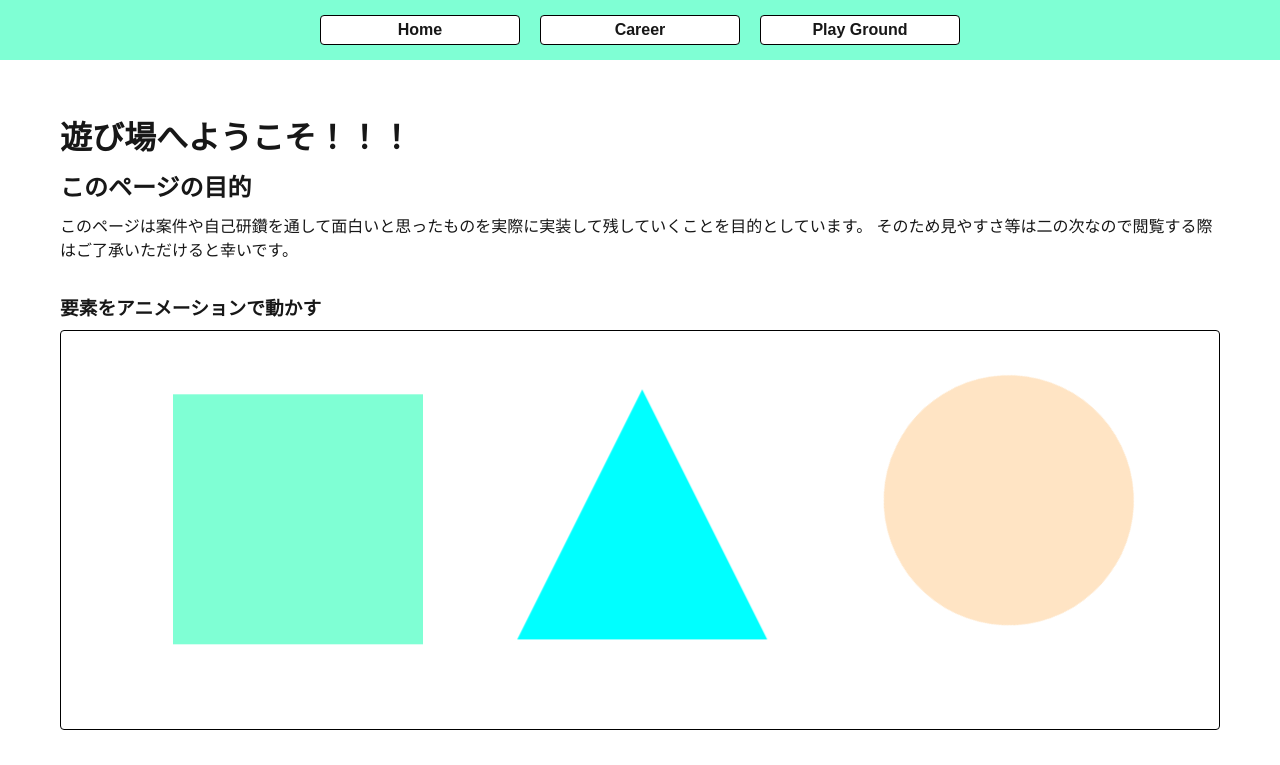
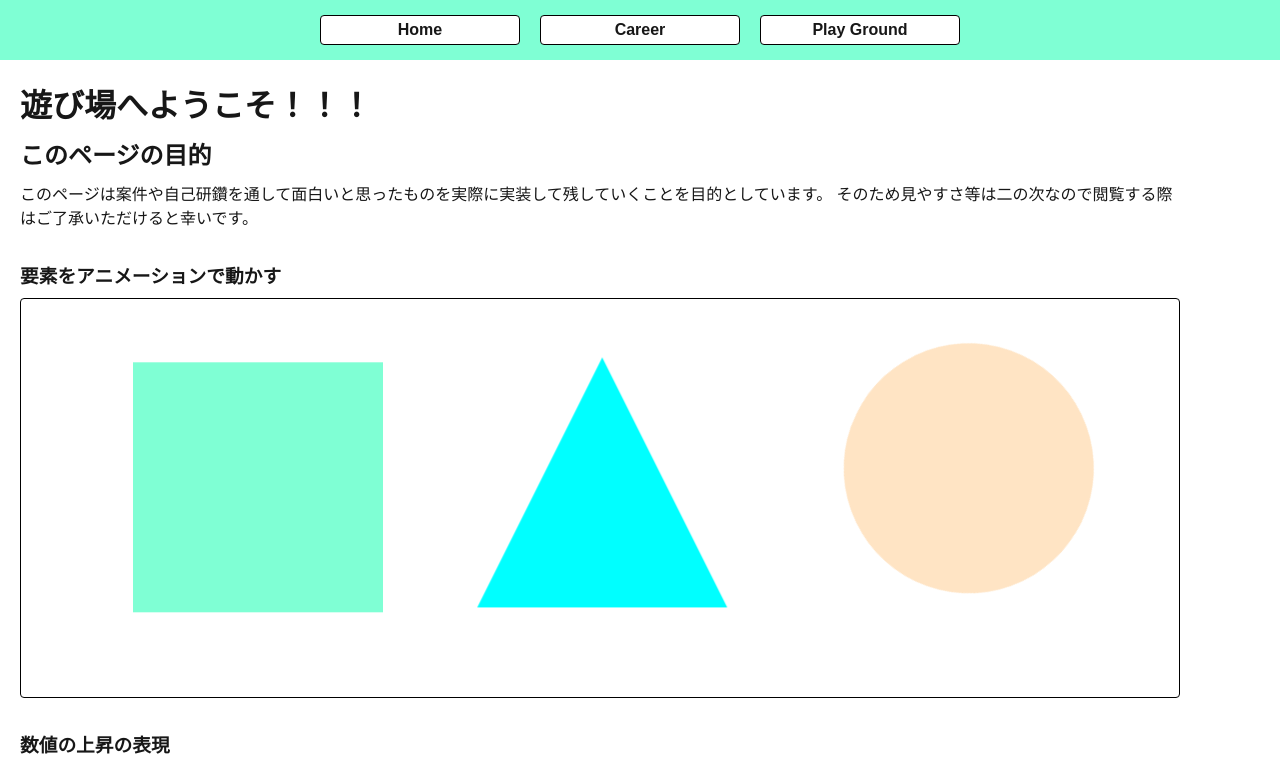
Before and after one commit to TatsuA-labs/my_portfolio, a Next.js app: page /play_ground in a window 1280 px wide. Shown: the top 765 px of the page. Built offline with nearby package versions, Linux system fonts and the light colour scheme.

Commit message:
playgroundの追加

```diff
--- a/app/play_ground/page.tsx
+++ b/app/play_ground/page.tsx
@@ -2,9 +2,9 @@ import CountUp from "@/app/play_ground/_components/CountUp";
 import TransformAnimation from "@/app/play_ground/_components/TransformAnimation";
 import styles from "@/app/play_ground/page.module.scss";
 
-const page = () => {
+const Page = () => {
   return (
-    <div className={styles.page}>
+    <div className={styles.Page}>
       <div className={styles.page_container}>
         <div className={styles.title_wrapper}>
           <h1>遊び場へようこそ！！！</h1>
@@ -21,4 +21,4 @@ const page = () => {
   );
 };
 
-export default page;
+export default Page;
```
Also changed, not shown: app/play_ground/_components/CountUp.module.scss (indentation only), app/play_ground/_components/CountUp.tsx (indentation only).
